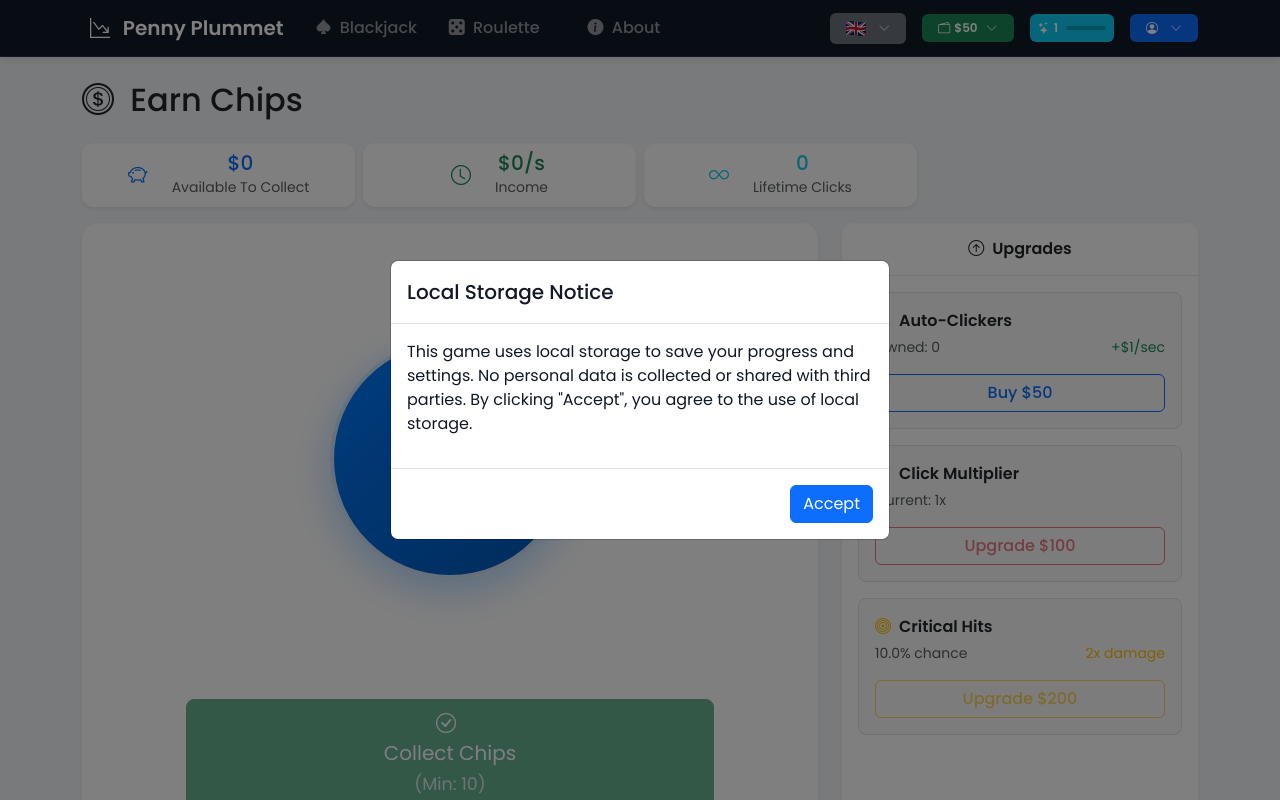
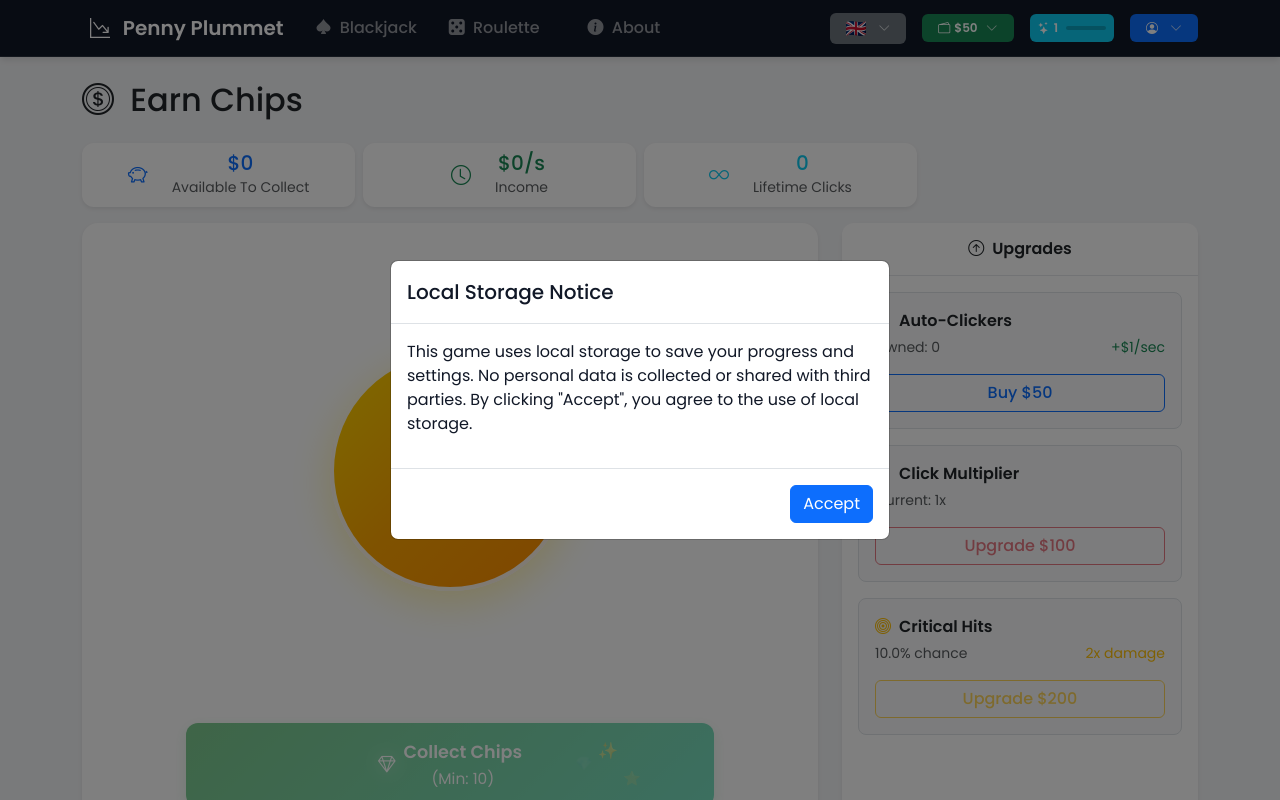
Before and after one commit to benceb2/penny-plummet, a Vue app: page /clicker in a window 1280 px wide. Shown: the top 800 px of the page. Built offline with nearby package versions, Linux system fonts and the light colour scheme.

Commit message:
change clicker button colour

```diff
--- a/src/views/clicker/ClickerView.vue
+++ b/src/views/clicker/ClickerView.vue
@@ -30,6 +30,7 @@ const comboColor = computed(() => {
 })
 
 const clickScale = ref(1)
+const collectButtonScale = ref(1)
 
 const handleClickWithAnimation = () => {
   clickerStore.handleClick()
@@ -41,7 +42,18 @@ const handleClickWithAnimation = () => {
   }, 100)
 }
 
+const handleCollectWithAnimation = () => {
+  clickerStore.collectChips(userStore)
 
+  // Collect button animation
+  collectButtonScale.value = 0.9
+  setTimeout(() => {
+    collectButtonScale.value = 1.1
+    setTimeout(() => {
+      collectButtonScale.value = 1
+    }, 200)
+  }, 100)
+}
 </script>
 
 <template>
@@ -132,20 +144,20 @@ const handleClickWithAnimation = () => {
               <!-- Main Click Area -->
               <div class="position-relative mb-4 p-3 d-flex justify-content-center align-items-center flex-grow-1">
                 <button
-                  class="main-click-btn btn btn-primary rounded-circle p-0 position-relative"
+                  class="main-click-btn btn rounded-circle p-0 position-relative"
                   :style="{
                     transform: `scale(${buttonScale * clickScale})`,
                     boxShadow: glowIntensity > 0 ?
-                      `0 12px 40px rgba(0, 123, 255, ${0.3 + glowIntensity * 0.5}),
-       0 0 ${30 + glowIntensity * 20}px rgba(13, 110, 253, ${glowIntensity * 0.8})` :
-                      '0 12px 40px rgba(0, 123, 255, 0.3)'
+                      `0 12px 40px rgba(255, 215, 0, ${0.4 + glowIntensity * 0.4}),
+       0 0 ${30 + glowIntensity * 20}px rgba(255, 193, 7, ${glowIntensity * 0.6})` :
+                      '0 12px 40px rgba(255, 215, 0, 0.3)'
                   }"
                   @click="handleClickWithAnimation">
 
                   <div class="click-content text-white">
                     <i class="bi bi-coin click-icon d-block mb-2"></i>
                     <div class="fw-bold fs-5 mb-1">+{{ clickerStore.formattedClickValue }}</div>
-                    <div class="small opacity-75" v-if="clickerStore.criticalChance > 0.1">
+                    <div class="small opacity-90" v-if="clickerStore.criticalChance > 0.1">
                       {{ (clickerStore.criticalChance * 100).toFixed(0) }}% Crit
                     </div>
                   </div>
@@ -168,8 +180,8 @@ const handleClickWithAnimation = () => {
                       transform: 'translate(-50%, -50%)',
                       fontSize: animation.isCritical ? '1.6rem' : '1.3rem',
                       textShadow: animation.isCritical ?
-                        '0 0 10px rgba(255, 193, 7, 0.8), 0 1px 3px rgba(0, 0, 0, 0.3)' :
-                        '0 1px 3px rgba(0, 0, 0, 0.3)'
+                        '0 0 15px rgba(255, 193, 7, 1), 0 2px 4px rgba(0, 0, 0, 0.8)' :
+                        '0 0 10px rgba(40, 167, 69, 0.8), 0 2px 4px rgba(0, 0, 0, 0.8)'
                     }">
                     +{{ animation.value.toLocaleString() }}
                     <i v-if="animation.isCritical" class="bi bi-exclamation-diamond-fill ms-1"></i>
@@ -180,13 +192,28 @@ const handleClickWithAnimation = () => {
               <!-- Action Buttons -->
               <div class="d-flex gap-5 w-75 mx-auto">
                 <button
-                  class="btn btn-success btn-lg flex-fill"
-                  @click="clickerStore.collectChips(userStore)"
+                  class="collect-btn btn flex-fill position-relative overflow-hidden"
+                  :style="{ transform: `scale(${collectButtonScale})` }"
+                  @click="handleCollectWithAnimation"
                   :disabled="clickerStore.clicks < 10">
-                  <i class="bi bi-check-circle me-2"></i>
-                  <div>
-                    <div>Collect Chips</div>
-                    <small class="opacity-75">(Min: 10)</small>
+
+                  <!-- Animated background gradient -->
+                  <div class="collect-bg-animation"></div>
+
+                  <!-- Content -->
+                  <div class="position-relative z-2 d-flex align-items-center justify-content-center">
+                    <i class="bi bi-gem me-2 collect-icon"></i>
+                    <div>
+                      <div class="fw-bold">Collect Chips</div>
+                      <small class="opacity-90">(Min: 10)</small>
+                    </div>
+
+                    <!-- Sparkle effects -->
+                    <div class="sparkles position-absolute">
+                      <div class="sparkle sparkle-1">✨</div>
+                      <div class="sparkle sparkle-2">💎</div>
+                      <div class="sparkle sparkle-3">⭐</div>
+                    </div>
                   </div>
                 </button>
 
@@ -319,21 +346,22 @@ const handleClickWithAnimation = () => {
 </template>
 
 <style scoped>
-/* Main click button - keep custom since it's core game mechanic */
+/* Main click button - improved with better contrast */
 .main-click-btn {
   width: 240px;
   height: 240px;
-  border: 4px solid rgba(255, 255, 255, 0.8) !important;
-  background: linear-gradient(135deg, #007bff 0%, #0056b3 100%) !important;
-  box-shadow: 0 12px 40px rgba(0, 123, 255, 0.3);
+  border: 4px solid rgba(255, 255, 255, 0.9) !important;
+  background: linear-gradient(135deg, #FFD700 0%, #FFA500 50%, #FF8C00 100%) !important;
+  box-shadow: 0 12px 40px rgba(255, 215, 0, 0.3);
   transition: all 0.2s cubic-bezier(0.4, 0, 0.2, 1);
   overflow: hidden;
 }
 
 .main-click-btn:hover {
   transform: scale(1.05);
-  box-shadow: 0 12px 40px rgba(0, 123, 255, 0.4);
+  box-shadow: 0 12px 40px rgba(255, 215, 0, 0.5);
   border-color: rgba(255, 255, 255, 1) !important;
+  background: linear-gradient(135deg, #FFE55C 0%, #FFB84D 50%, #FF9500 100%) !important;
 }
 
 .main-click-btn:active {
@@ -343,13 +371,94 @@ const handleClickWithAnimation = () => {
 .click-content {
   position: relative;
   z-index: 2;
+  text-shadow: 0 2px 4px rgba(0, 0, 0, 0.3);
 }
 
 .click-icon {
   font-size: 3.5rem;
 }
 
-/* Click ripple effect - keep for interactivity */
+/* collect button */
+.collect-btn {
+  border: none !important;
+  background: linear-gradient(135deg, #28a745 0%, #20c997 100%) !important;
+  color: white !important;
+  font-size: 1.1rem;
+  padding: 1rem 1.5rem;
+  border-radius: 12px !important;
+  transition: all 0.3s cubic-bezier(0.4, 0, 0.2, 1);
+  box-shadow: 0 8px 25px rgba(40, 167, 69, 0.3);
+  min-height: 80px;
+}
+
+.collect-btn:hover:not(:disabled) {
+  transform: translateY(-3px) scale(1.02);
+  box-shadow: 0 12px 35px rgba(40, 167, 69, 0.4);
+  background: linear-gradient(135deg, #32d74b 0%, #17a2b8 100%) !important;
+}
+
+.collect-btn:disabled {
+  opacity: 0.6;
+  transform: none !important;
+  box-shadow: 0 4px 15px rgba(40, 167, 69, 0.2);
+}
+
+/* Animated background for collect button */
+.collect-bg-animation {
+  position: absolute;
+  top: 0;
+  left: -100%;
+  width: 100%;
+  height: 100%;
+  background: linear-gradient(90deg, transparent, rgba(255, 255, 255, 0.2), transparent);
+  transition: left 0.6s ease;
+}
+
+.collect-btn:hover:not(:disabled) .collect-bg-animation {
+  left: 100%;
+}
+
+/* Sparkle animations */
+.sparkles {
+  width: 100%;
+  height: 100%;
+  pointer-events: none;
+}
+
+.sparkle {
+  position: absolute;
+  font-size: 1rem;
+  opacity: 0;
+  animation: sparkleFloat 2s infinite ease-in-out;
+}
+
+.sparkle-1 {
+  top: 20%;
+  right: 15%;
+  animation-delay: 0s;
+}
+
+.sparkle-2 {
+  bottom: 25%;
+  right: 20%;
+  animation-delay: 0.7s;
+}
+
+.sparkle-3 {
+  top: 60%;
+  right: 10%;
+  animation-delay: 1.4s;
+}
+
+.collect-btn:hover:not(:disabled) .sparkle {
+  animation: sparkleActive 1.5s infinite ease-in-out;
+}
+
+.collect-icon {
+  animation: gemGlow 2s ease-in-out infinite alternate;
+}
+
+/* Click ripple effect */
 .click-ripple {
   position: absolute;
   top: 50%;
@@ -357,7 +466,7 @@ const handleClickWithAnimation = () => {
   width: 0;
   height: 0;
   border-radius: 50%;
-  background: rgba(255, 255, 255, 0.3);
+  background: rgba(255, 255, 255, 0.4);
   transform: translate(-50%, -50%);
   transition: all 0.3s ease;
   pointer-events: none;
@@ -384,7 +493,7 @@ const handleClickWithAnimation = () => {
   transition: all 0.3s ease;
 }
 
-/* Game-specific animations - keep these */
+/* Game-specific animations */
 .combo-badge {
   animation: bounceIn 0.5s ease;
 }
@@ -407,7 +516,50 @@ const handleClickWithAnimation = () => {
   animation: pulse 0.8s ease-in-out infinite alternate;
 }
 
-/* Keyframe animations - essential for game feel */
+/* Keyframe animations */
+@keyframes sparkleFloat {
+
+  0%,
+  100% {
+    opacity: 0;
+    transform: translateY(0px) scale(0.8);
+  }
+
+  50% {
+    opacity: 0.6;
+    transform: translateY(-10px) scale(1);
+  }
+}
+
+@keyframes sparkleActive {
+
+  0%,
+  100% {
+    opacity: 0;
+    transform: translateY(0px) scale(0.8) rotate(0deg);
+  }
+
+  25% {
+    opacity: 1;
+    transform: translateY(-15px) scale(1.2) rotate(90deg);
+  }
+
+  75% {
+    opacity: 0.8;
+    transform: translateY(-8px) scale(1) rotate(180deg);
+  }
+}
+
+@keyframes gemGlow {
+  from {
+    filter: drop-shadow(0 0 5px rgba(255, 255, 255, 0.5));
+  }
+
+  to {
+    filter: drop-shadow(0 0 15px rgba(255, 255, 255, 0.8));
+  }
+}
+
 @keyframes floatUp {
   0% {
     opacity: 1;
```
